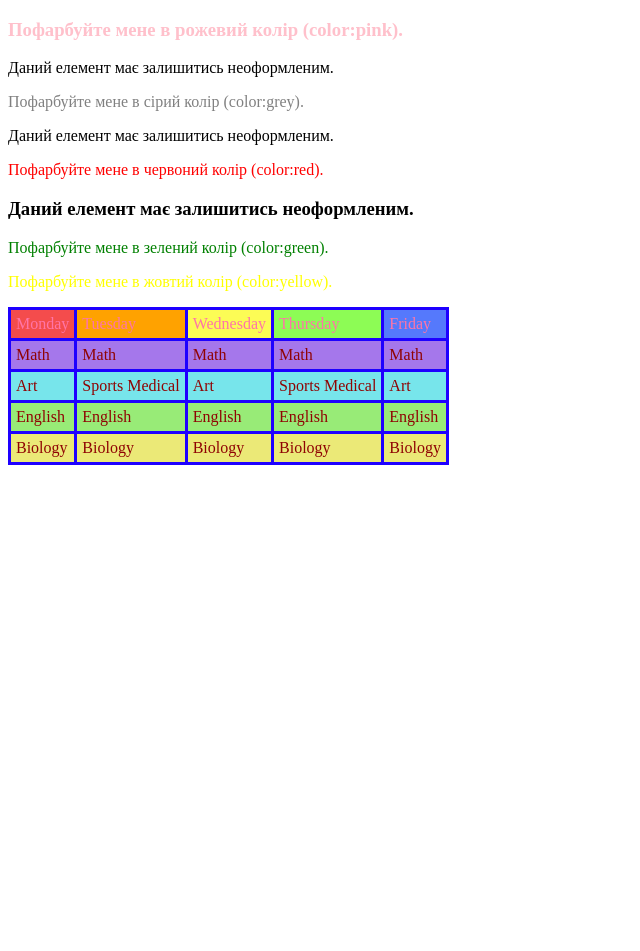
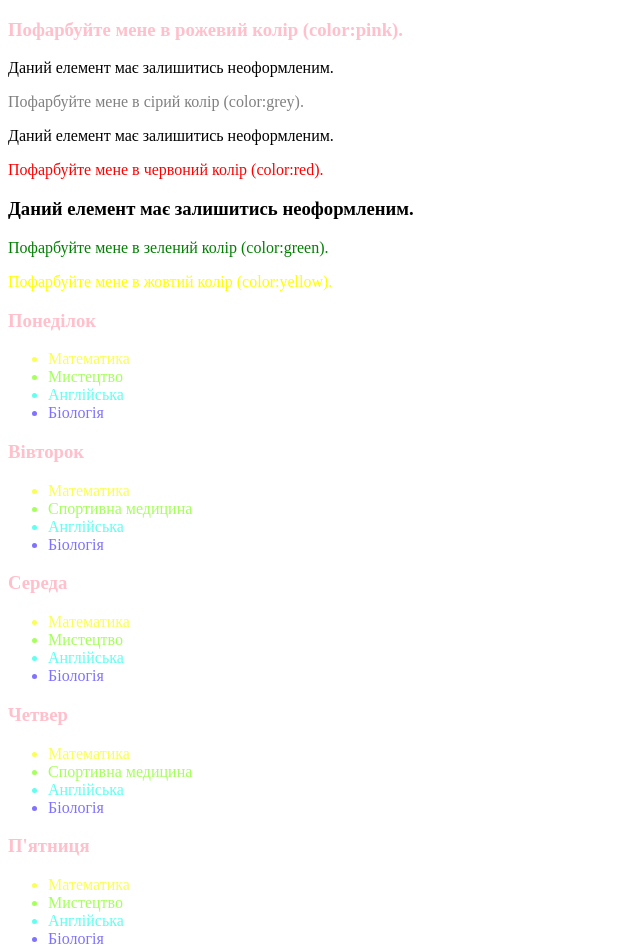
Before and after one commit to sasha7880/Hw-8, a plain HTML site: page index.html in a window 1280 px wide. Shown: the whole page, without its empty margins (0-640 px from the left). Before the commit the page ends 800 px from the top, so only its background shows below. Drawn offline with Linux system fonts and the light colour scheme.

Commit message:
first commit

```diff
--- a/index.html
+++ b/index.html
@@ -7,6 +7,7 @@
     <link href="style.css" rel="stylesheet" />
 </head>
 <body>
+  <section>
     <div class="text-box">
         <h3 class="color-pink">Пофарбуйте мене в рожевий колір (color:pink).</h3>
         <p>Даний елемент має залишитись неоформленим.</p>
@@ -17,45 +18,55 @@
         <p class="greencol">Пофарбуйте мене в зелений колір (color:green).</p>
        <p class='yellow'>Пофарбуйте мене в жовтий колір (color:yellow).</p>
     </div>
-    <table class="schedule">
-        <thead>
-          <tr>
-            <td>Monday</td>
-            <td>Tuesday</td>
-            <td>Wednesday</td>
-            <td>Thursday</td>
-            <td>Friday</td>
-          </tr>
-          <tbody class="schedule-body">
-          <tr class="tdone">
-            <td>Math</td>
-            <td>Math</td>
-            <td>Math</td>
-            <td>Math</td>
-            <td>Math</td>
-          </tr>
-          <tr class="trdone">
-            <td>Art</td>
-            <td>Sports Medical</td>
-            <td>Art</td>
-            <td>Sports Medical</td>
-            <td>Art</td>
-          </tr>
-          <tr class="trrow">
-            <td>English</td>
-            <td>English</td>
-            <td>English</td>
-            <td>English</td>
-            <td>English</td>
-          </tr>
-          <tr class="trfourrow">
-            <td>Biology</td>
-            <td>Biology</td>
-            <td>Biology</td>
-            <td>Biology</td>
-            <td>Biology</td>
-          </tr>
-        </tbody>
-        </thead>
+  </section>
+  <section>
+    <div class="schedule-container">
+      <div class="day">
+          <h3>Понеділок</h3>
+          <ul class="lessons">
+              <li>Математика</li>
+              <li>Мистецтво</li>
+              <li>Англійська</li>
+              <li>Біологія</li>
+          </ul>
+      </div>
+      <div class="day">
+          <h3>Вівторок</h3>
+          <ul class="lessons">
+              <li>Математика</li>
+              <li>Спортивна медицина</li>
+              <li>Англійська</li>
+              <li>Біологія</li>
+          </ul>
+      </div>
+      <div class="day">
+          <h3>Середа</h3>
+          <ul class="lessons">
+              <li>Математика</li>
+              <li>Мистецтво</li>
+              <li>Англійська</li>
+              <li>Біологія</li>
+          </ul>
+      </div>
+      <div class="day">
+          <h3>Четвер</h3>
+          <ul class="lessons">
+              <li>Математика</li>
+              <li>Спортивна медицина</li>
+              <li>Англійська</li>
+              <li>Біологія</li>
+          </ul>
+      </div>
+      <div class="day">
+          <h3>П'ятниця</h3>
+          <ul class="lessons">
+              <li>Математика</li>
+              <li>Мистецтво</li>
+              <li>Англійська</li>
+              <li>Біологія</li>
+          </ul>
+      </div>
+  </div>
+</section>
 </body>
 </html>
--- a/style.css
+++ b/style.css
@@ -13,94 +13,32 @@ p:only-child {
 p:nth-child(7) {
   color: green;
 }
-
 .yellow {
   color: yellow;
 }
-thead tr:first-child td:nth-child(1) {
-  background-color: rgb(244, 76, 76);
-  color: rgb(255, 117, 167);
+
+
+li:nth-child(1) {
+  color:rgb(249, 255, 84);
 }
-.schedule thead tr:first-child td:nth-child(2) {
-  background-color: rgb(255, 162, 0);
-  color: rgb(255, 117, 167);
+li:nth-child(2) {
+  color:rgb(165, 255, 92);
 }
-.schedule thead tr:first-child td:nth-child(3) {
-  background-color: rgb(252, 252, 85);
-  color: rgb(255, 117, 167);
+li:nth-child(3) {
+  color:rgb(97, 255, 239);
 }
-.schedule thead tr:first-child td:nth-child(4) {
-  background-color: rgb(141, 252, 85);
-  color: rgb(255, 117, 167);
+li:nth-child(4) {
+  color:rgb(126, 114, 255);
 }
-.schedule thead tr:first-child td:nth-child(5) {
-  background-color: rgb(85, 121, 252);
-  color: rgb(255, 117, 167);
+li:nth-child(1):hover{
+  color:rgb(255, 0, 0);
 }
-.schedule thead tr:first-child td:hover {
-  background-color: rgb(255, 200, 200);
-  color: rgb(0, 0, 0);
+li:nth-child(2):hover{
+  color:rgb(255, 0, 0);
 }
-.schedule tbody tr:nth-child(1) td {
-  background-color: rgb(177, 125, 255);
-  color: rgb(143, 3, 3);
+li:nth-child(3):hover{
+  color:rgb(255, 0, 0);
 }
-.schedule tbody tr:nth-child(1):hover td {
-  background-color: rgb(200, 150, 255);
-  color: rgb(255, 62, 62);
+li:nth-child(4):hover{
+  color:rgb(255, 0, 0);
 }
-.schedule tbody tr:nth-child(2) td {
-  background-color: rgb(119, 229, 235);
-  color: rgb(143, 3, 3);
-}
-.schedule tbody tr:nth-child(2):hover td {
-  background-color: rgb(150, 250, 255);
-  color: rgb(255, 61, 61);
-}
-.schedule tbody tr:nth-child(3) td {
-  background-color: rgb(152, 235, 119);
-  color: rgb(143, 3, 3);
-}
-.schedule tbody tr:nth-child(3):hover td {
-  background-color: rgb(200, 255, 180);
-  color: rgb(255, 77, 77);
-}
-.schedule tbody tr:nth-child(4) td {
-  background-color: rgb(235, 233, 119);
-  color: rgb(143, 3, 3);
-}
-.schedule tbody tr:nth-child(4):hover td {
-  background-color: rgb(255, 250, 150);
-  color: rgb(255, 66, 66);
-}
-.schedule {
-  border-collapse: collapse;
-}
-  .schedule tbody tr:nth-child(1) td {
-  background-color: rgb(165, 119, 235);
-  color: rgb(143, 3, 3);
-}
-.schedule tbody tr:nth-child(2) td {
-  background-color: rgb(119, 229, 235);
-  color: rgb(143, 3, 3);
-}
-.schedule tbody tr:nth-child(3) td {
-  background-color: rgb(152, 235, 119);
-  color: rgb(143, 3, 3);
-}
-.schedule tbody tr:nth-child(4) td {
-  background-color: rgb(235, 233, 119);
-  color: rgb(143, 3, 3);
-}
-.schedule tbody tr:hover {
-  background-color: rgb(254, 161, 176);
-  color: purple;
-}
-.schedule {
-  border-collapse: collapse;
-}
-.schedule th,
-.schedule td {
-  padding: 5px;
-  border: 3px solid #1e00ff;
-}
```
